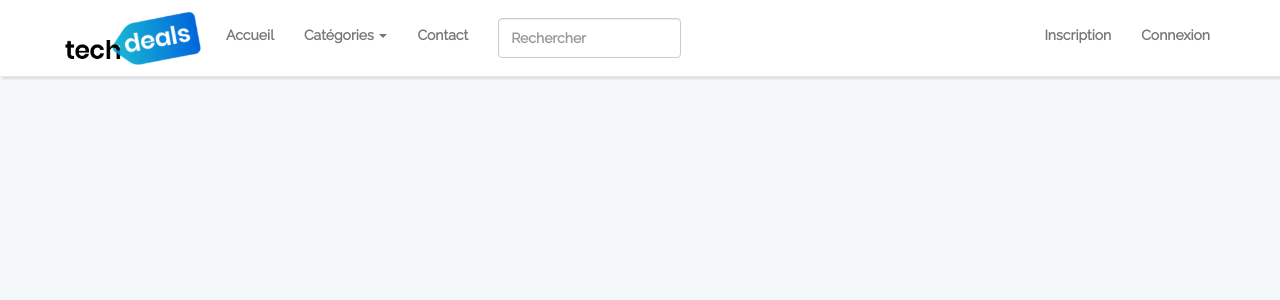
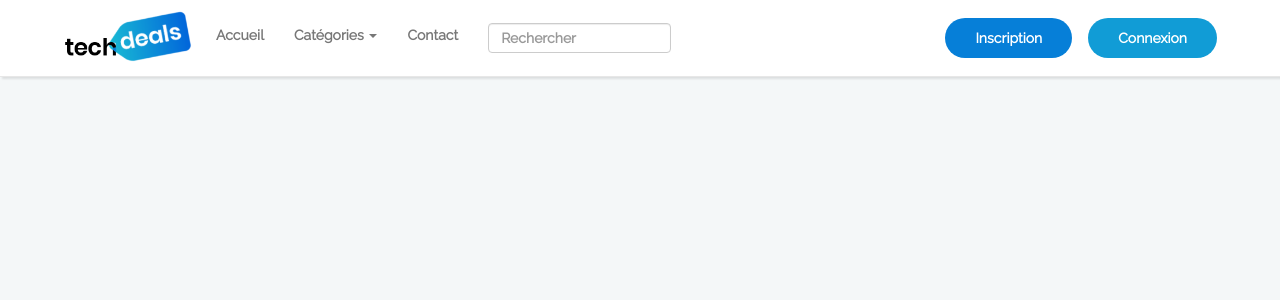
Before and after one commit to maxencecolmant/E-commerce-website, a PHP site: page / in a window 1280 px wide. Shown: the top 300 px of the page. Run offline with PHP 8.4, Linux system fonts and the light colour scheme; some libraries are stand-ins or nearby versions.

Commit message:
buttons right nav

```diff
--- a/assets/custom/main.css
+++ b/assets/custom/main.css
@@ -95,6 +95,18 @@ h2.img-header {
 	border-radius: 4px !important;
 	font-size: 14px !important;
 }
+
+.form-control.search-form {
+	height: 30px !important;
+	padding: 6px 12px;
+	border-radius: 4px !important;
+	font-size: 14px !important;
+}
+li.search-nav{
+    padding: 5px 0!important;
+}
+
+
 .container.form {
 	margin-top: 150px;
 	margin-bottom: 150px;
@@ -277,6 +289,28 @@ h2.img-header {
 	margin-bottom: 15px;
 	margin-top: 20px;
 }
+.navbar-right.extra-links li {
+	padding: 8px !important;
+}
+.navbar-right.extra-links li a {
+	padding: 10px 30px !important;
+}
+
+.btn-like-link-signin {
+	background: #067fd8 !important;
+	color: #fff !important;
+	border-radius: 50px;
+	padding-right: 30px !important;
+	padding-left: 30px !important;
+}
+.btn-like-link-signup {
+	background: #119cd6 !important;
+	color: #fff !important;
+	border-radius: 50px;
+	padding-right: 30px !important;
+	padding-left: 30px !important;
+}
+
 
 .nav-custom li a i {
 	margin-right: 8px;
--- a/includes/navbar.php
+++ b/includes/navbar.php
@@ -1,6 +1,6 @@
 <nav class="navbar navbar-default navbar-custom navbar-static-top">
   <div class="container">
-    <a class="navbar-brand" href="index.php"><img src="assets/icones/logo.png" width="140px"></a>
+    <a class="navbar-brand" href="index.php"><img src="assets/icones/logo.png" width="130px"></a>
     <div class="navbar-header">
       <button type="button" class="navbar-toggle collapsed" data-toggle="collapse" data-target="#navbar" aria-expanded="false" aria-controls="navbar">
         <span class="sr-only">Toggle navigation</span>
@@ -52,8 +52,8 @@
 </div>
 <?php else: ?>
  <ul class="nav navbar-nav navbar-right extra-links">
-    <li><a href="/signup.php" class="btn-like-link">Inscription</a></li>
-    <li><a href="/login.php" class="btn-like-link">Connexion</a></li>
+    <li><a href="/signup.php" class="btn-like-link-signin">Inscription</a></li>
+    <li><a href="/login.php" class="btn-like-link-signup">Connexion</a></li>
 </ul>
 <?php endif; ?>
 </div>
```
